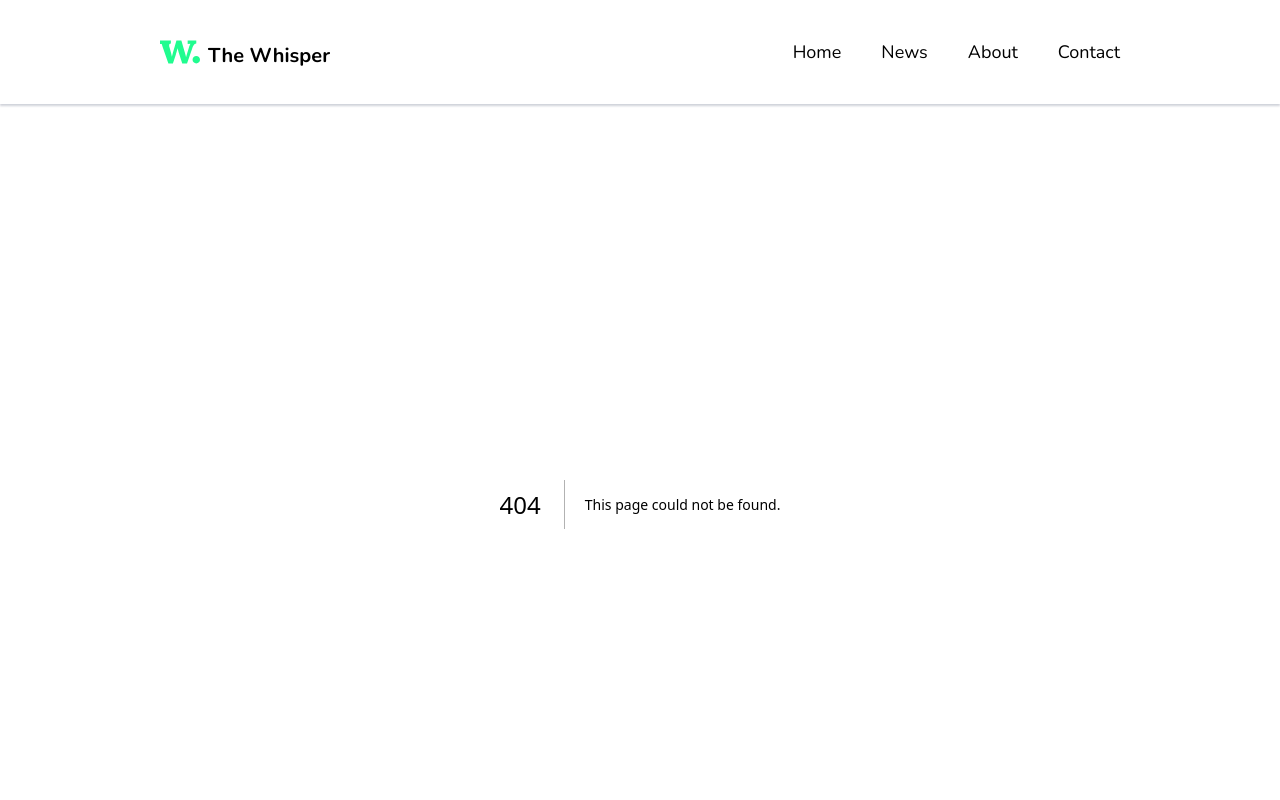
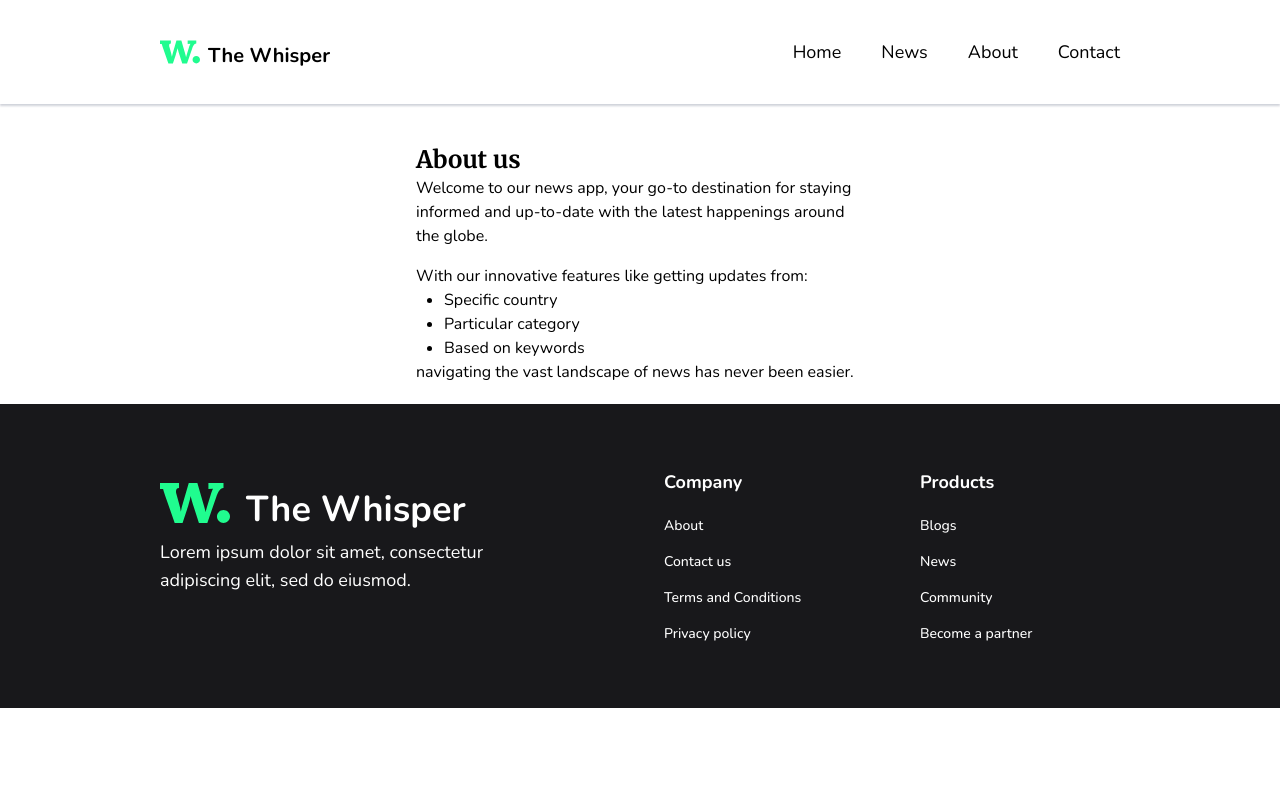
Before and after one commit to IamHenryOkeke/NextNewsApp, a Next.js app: page /about-us in a window 1280 px wide. Before the commit this address had no page. Shown: the top 800 px of the page. Built offline with nearby package versions, Linux system fonts and the light colour scheme.

Commit message:
implemented about us page

```diff
--- /dev/null
+++ b/app/about-us/page.tsx
@@ -0,0 +1,38 @@
+import React from 'react'
+import { Metadata } from 'next'
+import { Merriweather } from 'next/font/google'
+
+const merriweather = Merriweather({
+  weight: ['300', '400', '700', '900'],
+  subsets: ['latin'],
+  display: 'swap',
+})
+
+export const metadata: Metadata = {
+  title: "About Us | The Whisper",
+  description: "Breaking news in the world of tech",
+};
+
+export default function page() {
+  return (
+    <main className='lg:mx-52 py-5 px-4 md:px-10 lg:px-52'>
+      <h1 className={`${merriweather.className} text-2xl font-bold mt-5`}>About us</h1>
+      <div className='space-y-4'>
+        <p>
+          Welcome to our news app, your go-to destination for staying informed and up-to-date with the latest happenings around the globe.
+        </p>
+        <div>
+          <p>With our innovative features like getting updates from:</p>
+          <ul className='list-disc ml-7'>
+            <li>Specific country</li>
+            <li>Particular category</li>
+            <li>Based on keywords</li>
+          </ul>
+        </div>
+      </div>
+      <p>
+        navigating the vast landscape of news has never been easier.
+      </p>
+    </main>
+  )
+}
```
